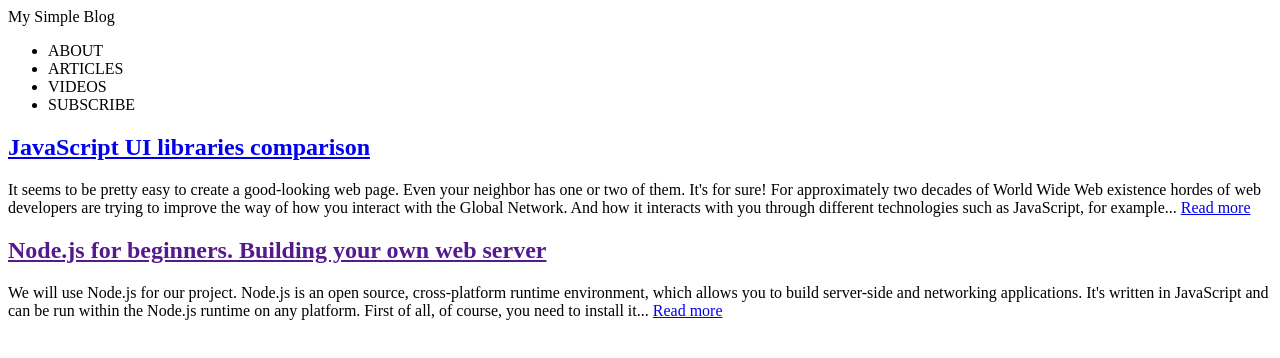
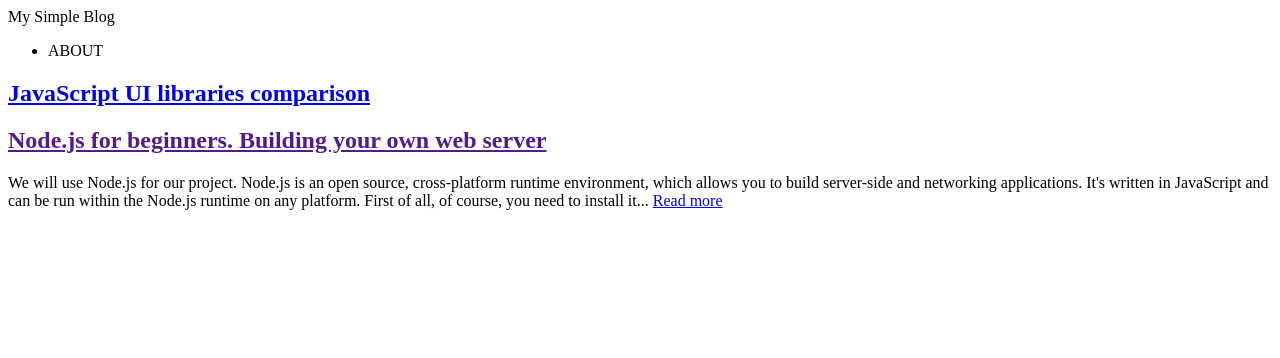
Before and after one commit to lathi712/NodeBlog, a website: page index.html in a window 1280 px wide. Drawn offline with Linux system fonts and the light colour scheme.

Commit message:
Committed

```diff
--- a/index.html
+++ b/index.html
@@ -9,14 +9,12 @@
     <span>My Simple Blog</span>
     <ul id="menu">
         <li>ABOUT</li>
-        <li>ARTICLES</li>
-        <li>VIDEOS</li>
-        <li>SUBSCRIBE</li>
+
     </ul>
 </div>
 <div id="content">
     <h2><a href="ui_libraries_comparison.html">JavaScript UI libraries comparison</a></h2>
-    <p>It seems to be pretty easy to create a good-looking web page. Even your neighbor has one or two of them. It's for sure! For approximately two decades of World Wide Web existence hordes of web developers are trying to improve the way of how you interact with the Global Network. And how it interacts with you through different technologies such as JavaScript, for example... <a class="article" href="ui_libraries_comparison.html">Read more</a></p>
+
     <h2><a href="">Node.js for beginners. Building your own web server</a></h2>
     <p>We will use Node.js for our project. Node.js is an open source, cross-platform runtime environment, which allows you to build server-side and networking applications. It's written in JavaScript and can be run within the Node.js runtime on any platform. First of all, of course, you need to install it... <a class="article" href="hode.html">Read more</a></p>
 </div>
```
